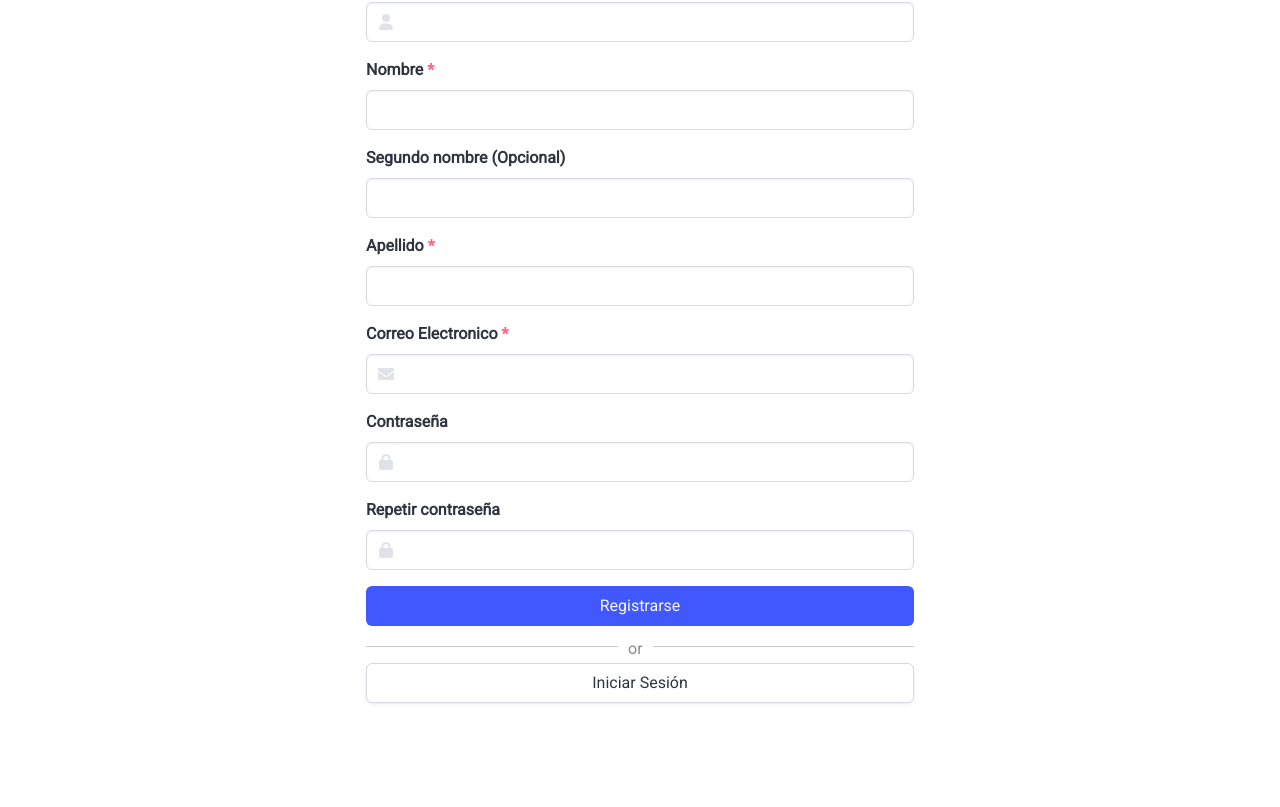
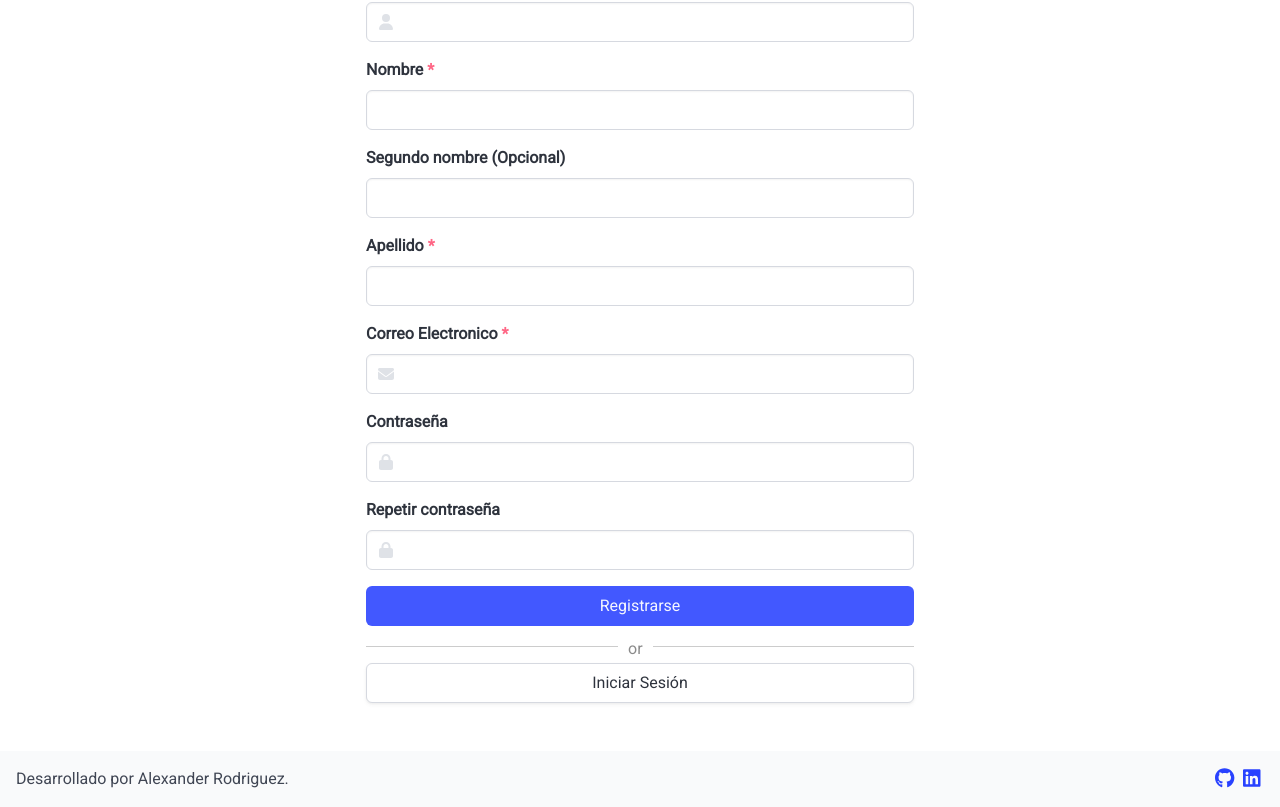
Before and after one commit to xalec30/recursos-tecnologicos, a React (Vite) app: page /account/register in a window 1280 px wide. Shown: the part 205-1012 px from the top of the page. Before the commit the page ends 956 px from the top, so only its background shows below. Built offline with nearby package versions, Linux system fonts and the light colour scheme.

Commit message:
agregado footer en pagina login y register

```diff
--- a/src/Pages/Login/Login.tsx
+++ b/src/Pages/Login/Login.tsx
@@ -7,6 +7,7 @@ import { changeTitleHeader } from "../../Utils/utils";
 import codeigniter from "../../Utils/axios";
 
 import Navbar from "../../Components/Navbar/Navbar";
+import Footer from "../../Components/Footer/Footer";
 
 export default function Login(){
 
@@ -130,6 +131,7 @@ export default function Login(){
                     </section>
                 </div>
             </div>
+            <Footer/>
         </>
     )
 }
--- a/src/Pages/Register/Register.tsx
+++ b/src/Pages/Register/Register.tsx
@@ -7,6 +7,7 @@ import { changeTitleHeader } from "../../Utils/utils";
 import codeigniter from "../../Utils/axios";
 
 import Navbar from "../../Components/Navbar/Navbar"
+import Footer from "../../Components/Footer/Footer";
 
 export default function Register(){
 
@@ -236,6 +237,7 @@ export default function Register(){
                     <section className="column is-12 p-4"></section>
                 </div>
             </div>
+            <Footer/>
         </>
     )
 }
```
